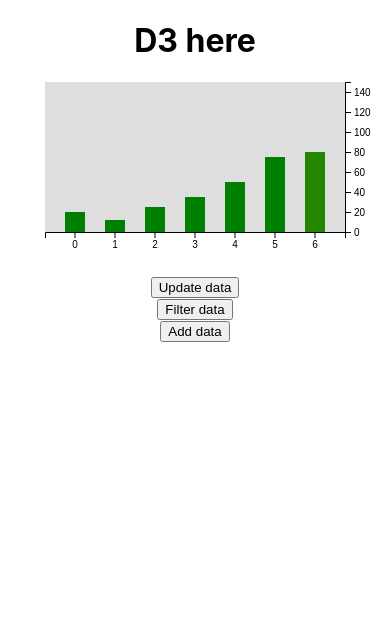
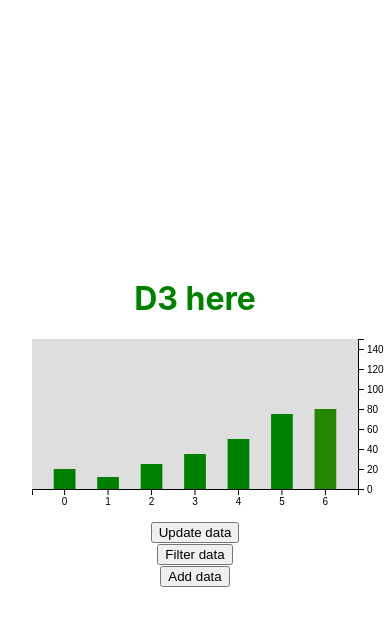
Before and after one commit to chiranz/d3, a React (Create React App) app: page / in a window 390 px wide. Shown: the top 626 px of the page. Built offline with nearby package versions, Linux system fonts and the light colour scheme.

Commit message:
responsive graph using ResizeObserver

```diff
--- a/src/App.css
+++ b/src/App.css
@@ -1,6 +1,20 @@
 svg {
   background: #dedede;
   overflow: visible;
+  margin: auto;
+  width: 100%;
+  display: block;
+}
+.chart-wrapper {
+  margin-bottom: 2rem;
+}
+#root {
+  display: flex;
+  flex-direction: column;
+  justify-content: center;
+  align-items: stretch;
+  height: 100vh;
+  padding: 0 2rem;
 }
 
 .App {
--- a/src/App.js
+++ b/src/App.js
@@ -1,86 +1,27 @@
-import React, { useRef, useEffect, useState } from "react";
+import React, { useState } from "react";
 import "./App.css";
-import { select, axisBottom, axisRight, scaleLinear, scaleBand, max } from "d3";
+import BarChart from "./components/BarChart";
 
 function App() {
   const [data, setData] = useState([20, 12, 25, 35, 50, 75, 80]);
-  const svgRef = useRef();
-  const randomColor = () =>
-    `#${((Math.random() * 0xffffff) << 0).toString(16)}`;
-  useEffect(() => {
-    const svg = select(svgRef.current);
-    const xScale = scaleBand()
-      .domain(data.map((_, i) => i))
-      .range([0, 300])
-      .padding(0.5);
-    const yScale = scaleLinear()
-      .domain([0, 150])
-      .range([150, 0]);
-    const colorScale = scaleLinear()
-      .domain([75, 110, 150])
-      .range(["green", "orange", "red"])
-      .clamp(true);
 
-    const xAxis = axisBottom(xScale).ticks(data.length);
-    const yAxis = axisRight(yScale);
-    svg
-      .select(".x-axis")
-      .style("transform", "translateY(150px)")
-      .call(xAxis);
-    svg
-      .select(".y-axis")
-      .style("transform", "translateX(300px)")
-      .call(yAxis);
-    svg
-      .selectAll(".bar")
-      .data(data)
-      .join("rect")
-      .attr("class", "bar")
-      .style("transform", "scale(1, -1)")
-      .attr("x", (_, i) => xScale(i))
-      .attr("y", -150)
-      .attr("width", xScale.bandwidth())
-      .on("mouseenter", (value, i) => {
-        svg
-          .selectAll(".tooltip")
-          .data([value])
-          .join(enter => enter.append("text").attr("y", yScale(value) - 4))
-          .attr("class", "tooltip")
-          .text(value)
-          .attr("x", xScale(i) + xScale.bandwidth() / 2)
-          .attr("text-anchor", "middle")
-          .transition()
-          .attr("y", yScale(value) - 5)
-          .attr("opacity", 1);
-      })
-      .on("mouseleave", () => svg.select(".tooltip").remove())
-      .transition()
-      .attr("fill", colorScale)
-      .attr("height", value => 150 - yScale(value));
-  }, [data]);
   return (
     <div className="App">
-      <h1 style={{ color: randomColor }}>D3 here</h1>
-      <svg ref={svgRef}>
-        <g className="x-axis"></g>
-        <g className="y-axis"></g>
-      </svg>
+      <h1 style={{ color: "green" }}>D3 here</h1>
+      <BarChart data={data} />
 
-      <br />
-      <br />
-      <br />
       <button onClick={() => setData(data => data.map(val => val + 3))}>
         Update data
       </button>
       <br />
-      <button onClick={() => setData(data => data.filter(val => val < 38))}>
+      <button onClick={() => setData(data => data.filter(val => val < 140))}>
         Filter data
       </button>
       <br />
       <button
         onClick={() =>
           setData(data => {
-            return [...data, Math.floor(Math.random() * 100)];
+            return [...data, Math.floor(Math.random() * 140)];
           })
         }
       >
--- /dev/null
+++ b/src/components/BarChart.js
@@ -0,0 +1,73 @@
+import React, { useRef, useEffect } from "react";
+import { select, axisBottom, axisRight, scaleLinear, scaleBand } from "d3";
+import { useResizeObserver } from "../hooks";
+
+function BarChart({ data }) {
+  const svgRef = useRef();
+  const wrapperRef = useRef();
+  const dimensions = useResizeObserver(wrapperRef);
+  useEffect(() => {
+    const svg = select(svgRef.current);
+    console.log(dimensions);
+    if (!dimensions) return;
+    const xScale = scaleBand()
+      .domain(data.map((_, i) => i))
+      .range([0, dimensions.width])
+      .padding(0.5); // Change
+    const yScale = scaleLinear()
+      .domain([0, 150]) // TODO:
+      .range([dimensions.height, 0]); // Change
+    const colorScale = scaleLinear()
+      .domain([75, 110, 150])
+      .range(["green", "orange", "red"])
+      .clamp(true);
+
+    const xAxis = axisBottom(xScale).ticks(data.length);
+    const yAxis = axisRight(yScale);
+    svg
+      .select(".x-axis")
+      .style("transform", `translateY(${dimensions.height}px)`)
+      .call(xAxis);
+    svg
+      .select(".y-axis")
+      .style("transform", `translateX(${dimensions.width}px)`)
+      .call(yAxis);
+    svg
+      .selectAll(".bar")
+      .data(data)
+      .join("rect")
+      .attr("class", "bar")
+      .style("transform", "scale(1, -1)")
+      .attr("x", (_, i) => xScale(i))
+      .attr("y", -dimensions.height)
+      .attr("width", xScale.bandwidth())
+      .on("mouseenter", (value, i) => {
+        svg
+          .selectAll(".tooltip")
+          .data([value])
+          .join(enter => enter.append("text").attr("y", yScale(value) - 4))
+          .attr("class", "tooltip")
+          .text(value)
+          .attr("x", xScale(i) + xScale.bandwidth() / 2)
+          .attr("text-anchor", "middle")
+          .transition()
+          .attr("y", yScale(value) - 5)
+          .attr("opacity", 1);
+      })
+      .on("mouseleave", () => svg.select(".tooltip").remove())
+      .transition()
+      .duration(500)
+      .attr("fill", colorScale)
+      .attr("height", value => dimensions.height - yScale(value));
+  }, [data, dimensions]);
+  return (
+    <div ref={wrapperRef} className="chart-wrapper">
+      <svg ref={svgRef}>
+        <g className="x-axis"></g>
+        <g className="y-axis"></g>
+      </svg>
+    </div>
+  );
+}
+
+export default BarChart;
--- /dev/null
+++ b/src/hooks/index.js
@@ -0,0 +1,14 @@
+import { useState, useEffect } from "react";
+
+export const useResizeObserver = ref => {
+  const [dimensions, setDimensions] = useState(null);
+  useEffect(() => {
+    const observeTarget = ref.current;
+    const resizeObserver = new ResizeObserver(entries => {
+      entries.forEach(entry => setDimensions(entry.contentRect));
+    });
+    resizeObserver.observe(observeTarget);
+    return () => resizeObserver.unobserve(observeTarget);
+  }, [ref]);
+  return dimensions;
+};
```
